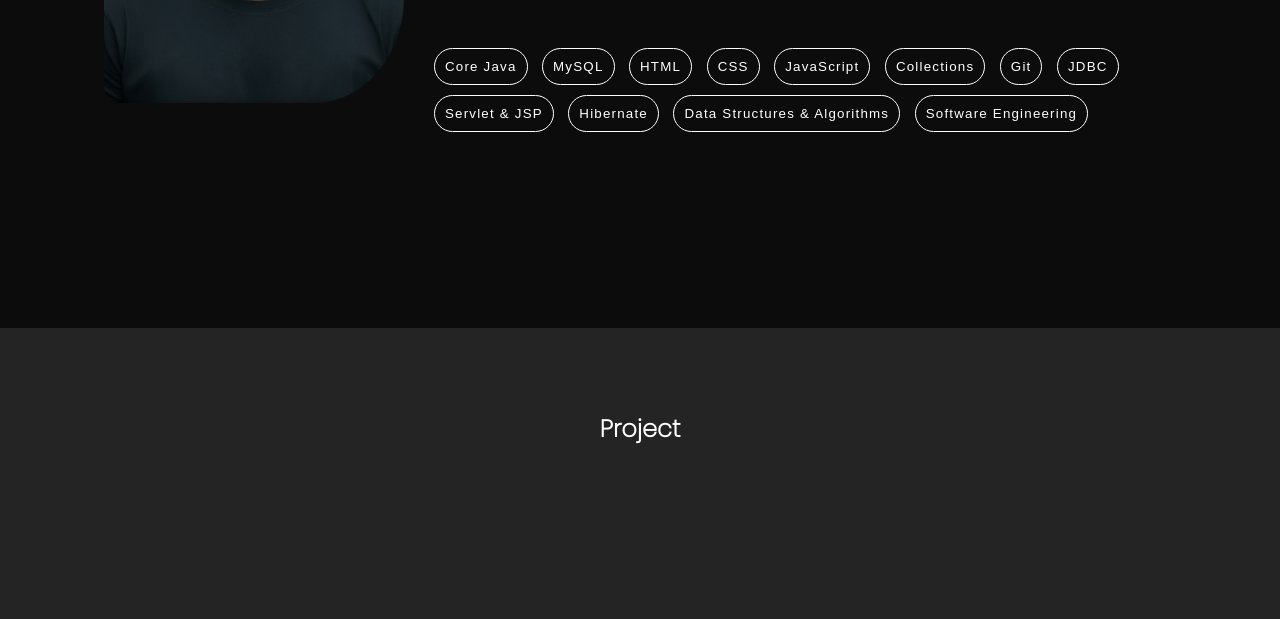
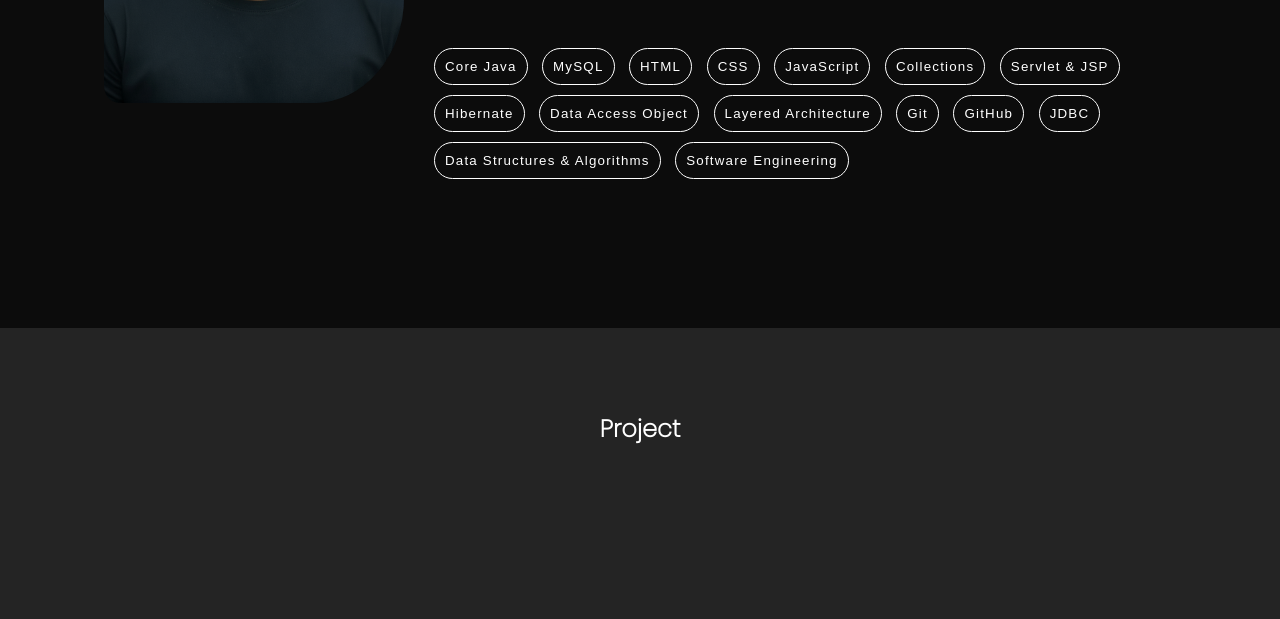
Before and after one commit to SanthoshRavichandran07/santhoshravichandran07.github.io, a plain HTML site: page index.html in a window 1280 px wide. Shown: the part 1272-1891 px from the top of the page. Drawn offline with Linux system fonts and the light colour scheme.

Commit message:
Add buttons for Data Access Object and Layered Architecture

```diff
--- a/index.html
+++ b/index.html
@@ -80,10 +80,13 @@
                         <button>CSS</button>
                         <button>JavaScript</button>
                         <button>Collections</button>
-                        <button>Git</button>
-                        <button>JDBC</button>
                         <button>Servlet & JSP</button>
                         <button>Hibernate</button>
+                        <button>Data Access Object</button>
+                        <button>Layered Architecture</button>
+                        <button>Git</button>
+                        <button>GitHub</button>
+                        <button>JDBC</button>
                         <button>Data Structures & Algorithms</button>
                         <button>Software Engineering</button>
                     </div>
```
